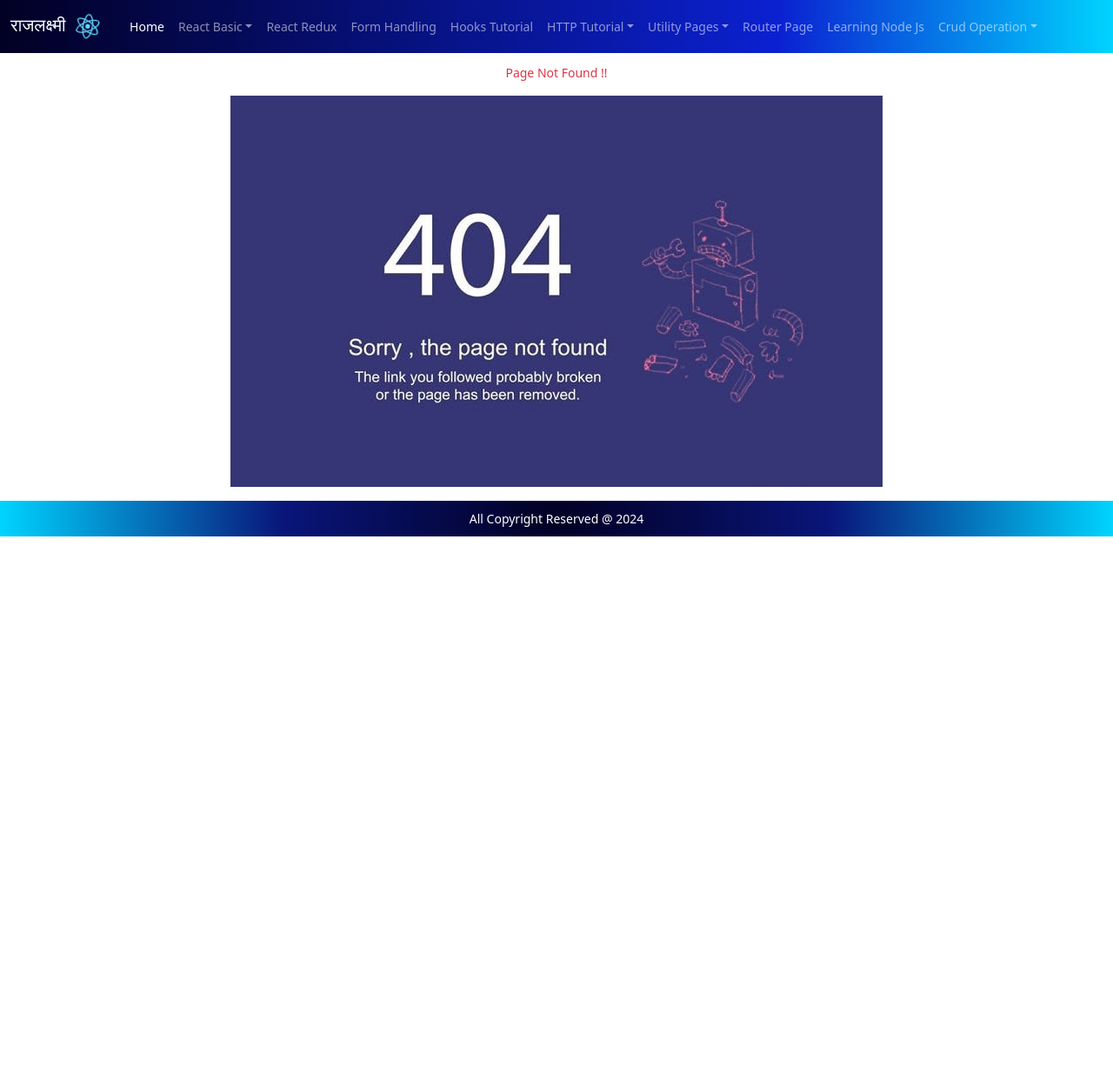
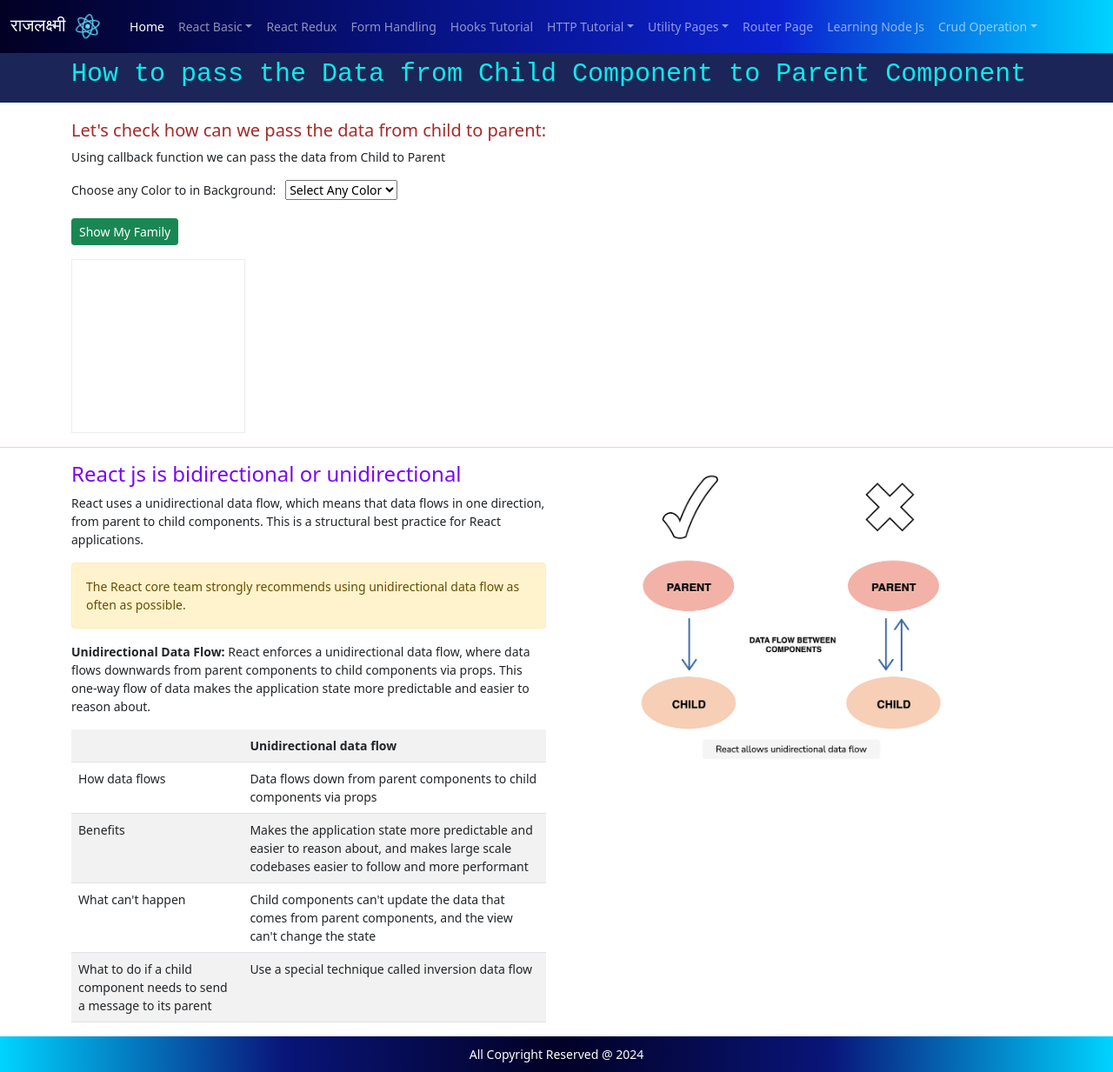
Before and after one commit to rakesh4288/Raj-Lakshmi-React, a React (Create React App) app: page /how-to-pass-data-from-child-to-parent-component in a window 1280 px wide. Before the commit this address had no page. Shown: the whole page at 87% size. Before the commit the page ends 800 px from the top, so only its background shows below. Built offline with nearby package versions, Linux system fonts and the light colour scheme.

Commit message:
feat(uplifts): Child to Parent communication

```diff
--- a/src/App.js
+++ b/src/App.js
@@ -35,6 +35,7 @@ import EmployeeList from './Pages/EmployeeList';
 import InterviewPart_1 from './Pages/InterviewPart_1';
 import ComputerMaterialDashboard from './Pages/ComputerMaterialDashboard';
 import ComputerMaterialList from './Pages/ComputerMaterialList';
+import ChildToParentPage from './Pages/ChildToParentPage';
 
 
 function App() {
@@ -65,6 +66,7 @@ function App() {
           <Route path='/http-react-get-call' Component={ReactHttpGetPage} />
           <Route path='/http-react-post-call' Component={ReactHttpPostPage} />
           <Route path="/higher-order-component-in-react" exact Component={ReactHocPage} />
+          <Route path="/how-to-pass-data-from-child-to-parent-component" exact Component={ChildToParentPage} />
           <Route path="/react-router-tutorial" Component={ReactRouterPage} />
           <Route path="/node-tutorial" Component={LearningNode} />
           <Route path="/employees-dashboard" element={<EmployeeDashboard />}>
--- a/src/Components/ChildTesting.js
+++ b/src/Components/ChildComponent.js
@@ -1,9 +1,9 @@
 import React, { useState } from 'react';
 
-const ChildTesting = ({
-        changeBgColor,
-        myFamilyClick
-    }) => {
+const ChildComponent = ({
+    getFamilyClick,
+    changeBgColor
+}) => {
     const [showError, setShowError] = useState(false);
     const myFamilyData = [
         {
@@ -33,19 +33,17 @@ const ChildTesting = ({
     ]
 
     const handleChange = (event) => {
-        console.log('handleChange =', event.target.value);
         const selectedValue = event.target.value;
-        if(selectedValue === ''){
+        if(selectedValue === '') {
             setShowError(true);
         } else {
             changeBgColor(selectedValue);
+            setShowError(false);
         }
     }
     return (
-        <div id='child-testing'>
-            <h6>Using callback function we can pass the data from Child to Parent</h6>
-            <button className="btn btn-dark btn-sm" onClick={() => myFamilyClick(myFamilyData)}>Get Family Info</button>
-            &nbsp;&nbsp; Choose Color &nbsp;&nbsp;
+        <div id='child-component'>
+            <label>Choose any Color to in Background: </label> &nbsp;&nbsp;
             <select onChange={handleChange}>
                 <option value="">Select Any Color</option>
                 <option value="red">Red</option>
@@ -55,14 +53,15 @@ const ChildTesting = ({
                 <option value="violet">Violet</option>
                 <option value="gold">Gold</option>
             </select>
-
             {
-                showError ? (
-                    <div> Please Select Any Color </div>
-                ) : null
+                showError && (
+                    <div className='text-danger'>Please select any color</div>
+                )
             }
+            <br/><br/>
+            <button className='btn btn-success btn-sm' onClick={() => getFamilyClick(myFamilyData)}>Show My Family</button>
         </div>
     )
 }
 
-export default ChildTesting;
+export default ChildComponent;
--- a/src/Components/SiteHeader.js
+++ b/src/Components/SiteHeader.js
@@ -95,7 +95,9 @@ const SiteHeader = () => {
                                     </Link>
                                     </li>
                                 <li>
-                                    <Link className="dropdown-item" href="#">Something else here</Link>
+                                <Link className="dropdown-item" to="/how-to-pass-data-from-child-to-parent-component">
+                                        <Icon.ArrowRight /> How to pass data from Child to Parent
+                                    </Link>
                                 </li>
                             </ul>
                         </li>
--- /dev/null
+++ b/src/Pages/ChildToParentPage.jsx
@@ -0,0 +1,116 @@
+import React, {useState} from 'react';
+import AppImages from "../Assets";
+import ChildComponent from '../Components/ChildComponent';
+
+const ChildToParentPage = () => {
+    const [storeFamilyData, setStoreFamilyData] = useState([]);
+    const [newBgColor, setNewBgColor] = useState(null);
+    const getFamilyData = (data) => {
+        // console.log('getFamilyData =', data);
+        setStoreFamilyData(data);
+    }
+    // console.log('getFamilyData State =', storeFamilyData);
+
+    const getBgColor = (data) => {
+        console.log('getBgColor =', data);
+        setNewBgColor(data);
+    }
+    return (
+        <div id='child-to-parent-page'>
+            <section className="pageHeader">
+                <div className="container">
+                    <div className="row">
+                        <div className="col-md-12">
+                            <h1 className="pageHeading"> How to pass the Data from Child Component to Parent Component </h1>
+                        </div>
+                    </div>
+                </div>
+            </section>
+
+            <section>
+                <div className="container">
+                    <div className="row">
+                        <div className="col-md-12">
+                            <h5>Let's check how can we pass the data from child to parent:</h5>
+                            <p>Using callback function we can pass the data from Child to Parent</p>
+                            <ChildComponent getFamilyClick={getFamilyData} changeBgColor={getBgColor}  />
+                            <ul>
+                                {
+                                   storeFamilyData.map((item, index) => {
+                                    return (
+                                        <li key={index}>{item.name}</li>
+                                    )
+                                   })
+                                }
+                            </ul>
+
+                            <div style={{width: '200px', height: '200px', border: '1px solid #ededed', background: `${newBgColor}`}}>
+
+                            </div>
+                        </div>
+                    </div>
+                </div>
+            </section>
+
+            <hr className='bg-danger' />
+
+            <section id="bidirectional-vs-unidirectional">
+                <div className="container">
+                    <div className="row">
+                        <div className="col-md-6">
+                            <h4>React js is bidirectional or unidirectional</h4>
+                            <p>
+                                React uses a unidirectional data flow, which means that data flows in one direction, from parent to child components. This is a structural best practice for React applications.
+                            </p>
+
+                            <div className="alert alert-warning">
+                                The React core team strongly recommends using unidirectional data flow as often as possible.
+                            </div>
+
+                            <p>
+                                <b>Unidirectional Data Flow:</b> React enforces a unidirectional data flow, where data flows downwards from parent components to child components via props. This one-way flow of data makes the application state more predictable and easier to reason about.
+                            </p>
+
+                            <table className="table table-striped">
+                                <tbody>
+                                    <tr>
+                                        <th>&nbsp;</th>
+                                        <th>Unidirectional data flow</th>
+                                    </tr>
+
+                                    <tr>
+                                        <td>How data flows</td>
+                                        <td>Data flows down from parent components to child components via props</td>
+                                    </tr>
+
+                                    <tr>
+                                        <td>Benefits</td>
+                                        <td>Makes the application state more predictable and easier to reason about, and makes large scale codebases easier to follow and more performant</td>
+                                    </tr>
+
+                                    <tr>
+                                        <td>What can't happen</td>
+                                        <td>Child components can't update the data that comes from parent components, and the view can't change the state</td>
+                                    </tr>
+
+                                    <tr>
+                                        <td>What to do if a child component needs to send a message to its parent</td>
+                                        <td>Use a special technique called inversion data flow</td>
+                                    </tr>
+                                </tbody>
+                            </table>
+                        </div>
+
+                        <div className="col-md-6">
+                            <p>
+                                <img src={AppImages.ReactDataApproach} alt="react-data-approach" className="img-fluid" />
+                            </p>
+                        </div>
+                    </div>
+                </div>
+            </section>
+        </div>
+    )
+}
+
+export default ChildToParentPage;
--- a/src/Pages/HomePage.jsx
+++ b/src/Pages/HomePage.jsx
@@ -1,14 +1,13 @@
 import React, { useState } from "react";
 import { Link } from 'react-router-dom';
-import ChildTesting from "../Components/ChildTesting";
-import AppImages from "../Assets";
+import ChildComponent from "../Components/ChildComponent";
 import logo from '../Assets/logo.svg';
 import * as Icon from 'react-bootstrap-icons';
 import './PagesStyle.css';
 
 const HomePage = () => {
     const [familyData, setFamilyData] = useState([]);
-    const [color, setColor] = useState('#cff4fc');
+    const [color, setColor] = useState(null);
     const getMyFamily = (data) => {
         console.log('inside getMyFamily =', data);
         setFamilyData(data);
@@ -65,27 +64,6 @@ const HomePage = () => {
                                 </li>
                             </ul>
                         </div>
-
-                        <div className="alert alert-info" style={{ background: `${color}` }}>
-                            <ChildTesting myFamilyClick={getMyFamily} changeBgColor={getBgColor} />
-                            <br />
-                            <table className="table table-bordered table-striped">
-                                <tbody>
-                                    {
-                                        familyData.map((item, index) => {
-                                            return (
-                                                <tr key={index}>
-                                                    <td>{item.id}</td>
-                                                    <td>{item.name}</td>
-                                                    <td>{item.age}</td>
-                                                    <td>{item.gender}</td>
-                                                </tr>
-                                            )
-                                        })
-                                    }
-                                </tbody>
-                            </table>
-                        </div>
                     </div>
                 </div>
 
```
